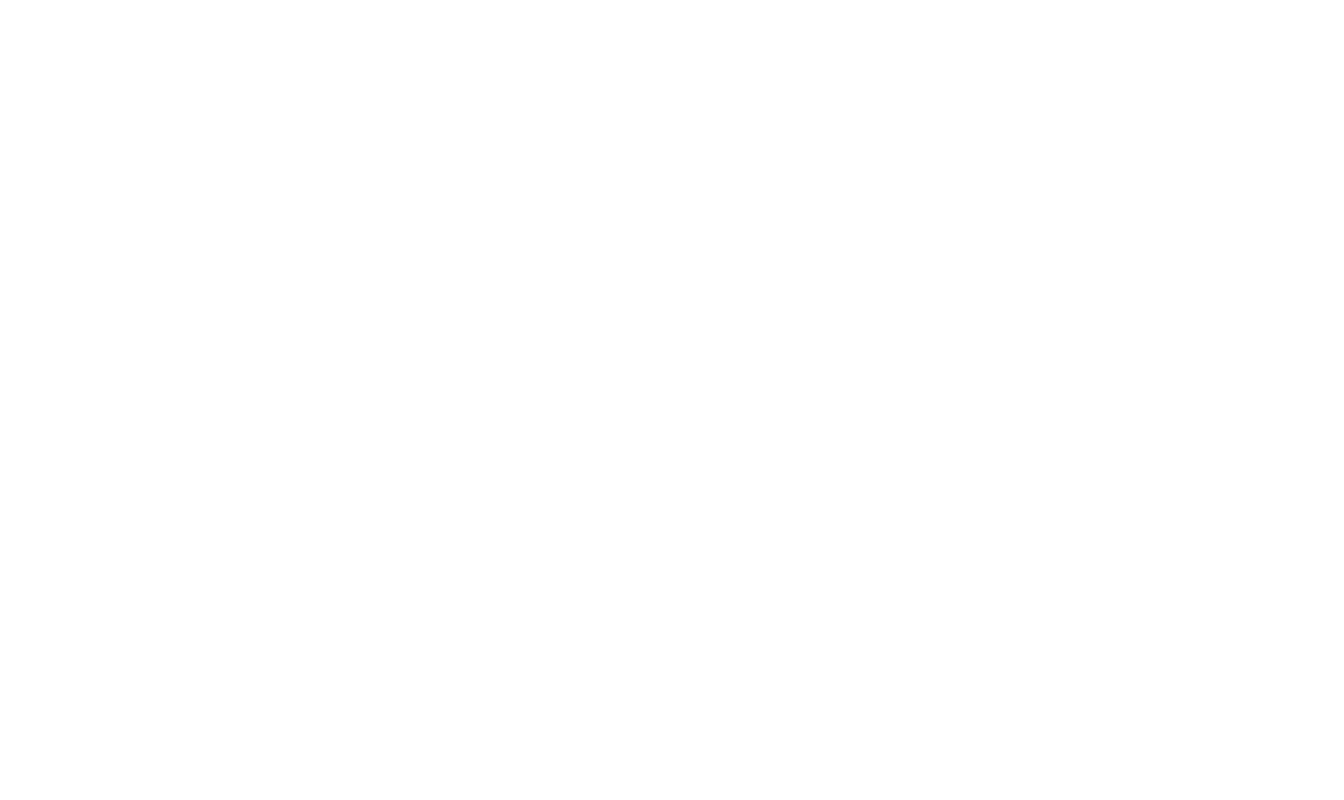
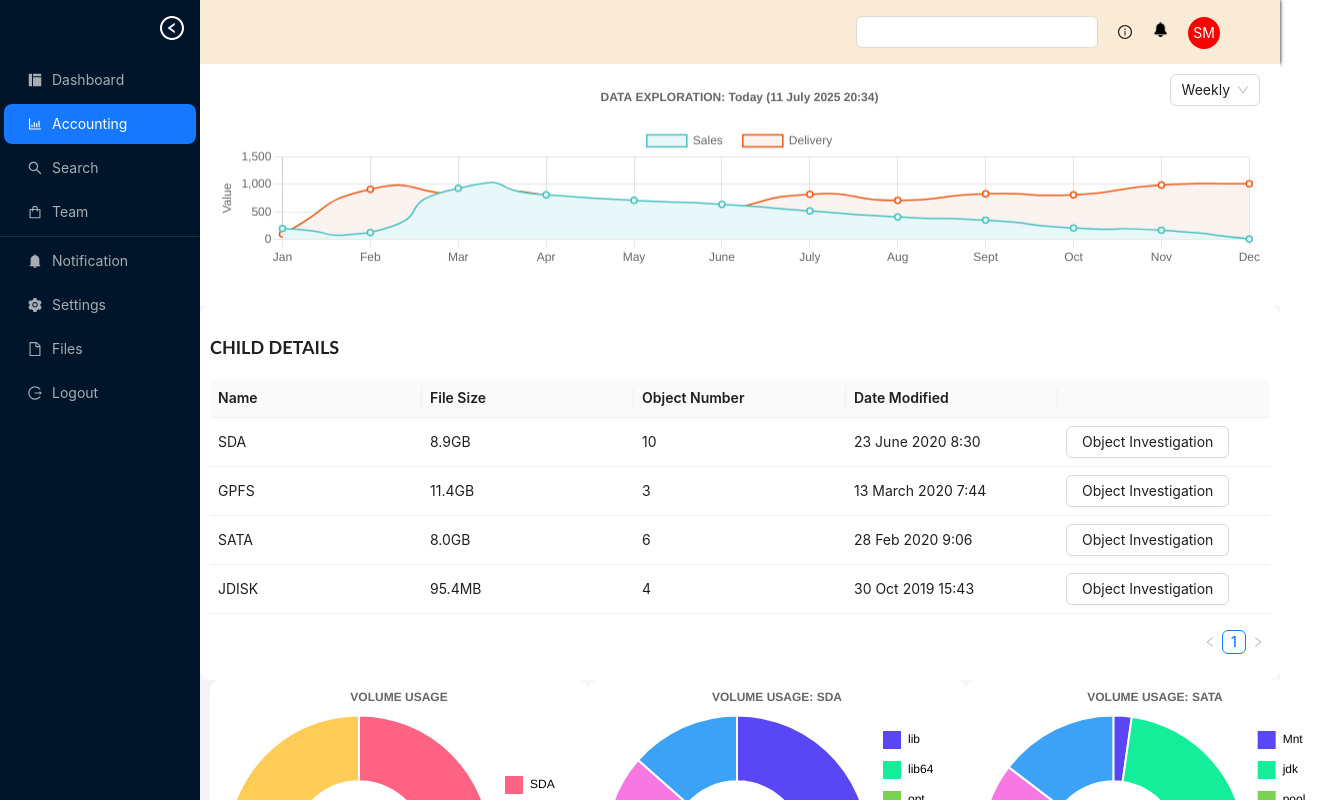
Before and after one commit to Chaaru25/Chart-JS, a React (Vite) app: page / in a window 1280 px wide. Before the commit this address had no page. Shown: the top 800 px of the page, 1344 px wide, since content can reach past the window. Built offline with nearby package versions, Linux system fonts and the light colour scheme.

Commit message:
route changes

```diff
--- a/src/App.jsx
+++ b/src/App.jsx
@@ -9,7 +9,7 @@ function App() {
     <>
     <BrowserRouter>
     <Routes>
-      <Route path='/accounting' element={<LayoutComponent />}/>
+      <Route path='/' element={<LayoutComponent />}/>
     </Routes>
     </BrowserRouter>
     </>
```
